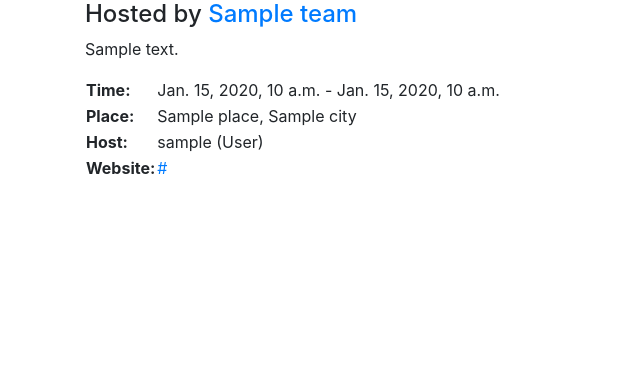
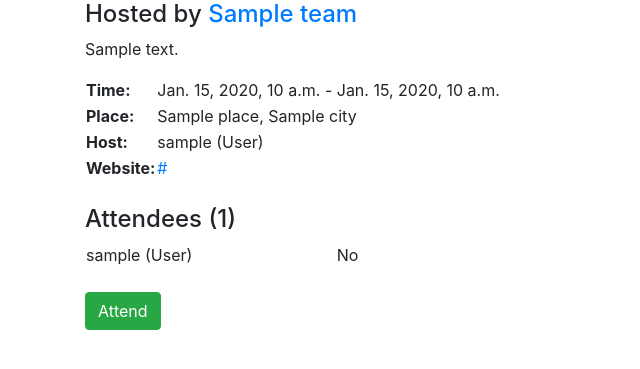
Before and after one commit to GetTogetherComm/GetTogether, a Django app: page /events/1/1/ in a window 1280 px wide. Shown: the part 126-495 px from the top of the page, without its empty margins (0-640 px from the left). Run offline with Django 3.2, Linux system fonts and the light colour scheme; tables that the repository leaves empty hold one stand-in row (values such as "Sample post"); some libraries are stand-ins or nearby versions.

Commit message:
Add ability to mark yourself as attending an event

```diff
--- a/events/admin.py
+++ b/events/admin.py
@@ -43,3 +43,4 @@ class EventAdmin(admin.ModelAdmin):
 admin.site.register(Event, EventAdmin)
 
 admin.site.register(Member)
+admin.site.register(Attendee)
--- a/events/models/events.py
+++ b/events/models/events.py
@@ -147,5 +147,16 @@ class Attendee(models.Model):
     event = models.ForeignKey(Event, on_delete=models.CASCADE)
     user = models.ForeignKey(UserProfile, on_delete=models.CASCADE)
     role = models.SmallIntegerField(_("Role"), choices=ROLES, default=NORMAL, db_index=True)
-    status = models.SmallIntegerField(_("Attending?"), choices=STATUSES, db_index=True)
+    status = models.SmallIntegerField(_("Attending?"), choices=STATUSES, default=YES, db_index=True)
     joined_date = models.DateTimeField(default=datetime.datetime.now)
+
+    @property
+    def role_name(self):
+        return Attendee.ROLES[self.role][1]
+
+    @property
+    def status_name(self):
+        return Attendee.STATUSES[self.status+1][1]
+
+    def __str__(self):
+        return "%s at %s" % (self.user, self.event)
--- /dev/null
+++ b/events/templates/events/attendee_list.html
@@ -0,0 +1,14 @@
+
+{% if attendee_list %}
+    <table border="0" width="310px">
+    {% for attendee in attendee_list %}
+	<tr>
+		<td>{{ attendee.user }}</td>
+		<td>{{ attendee.status_name }}</td>
+		<td>{% if attendee.role > 0 %}{{ attendee.role_name }}{% endif %}</td>
+	</tr>
+    {% endfor %}
+    </table>
+{% else %}
+    <p>No attendees yet.</p>
+{% endif %}
--- a/events/templates/events/event_list.html
+++ b/events/templates/events/event_list.html
@@ -4,9 +4,8 @@
     {% for event in events_list %}
 	<tr>
 		<td><a href="{% url 'show-event' event.id event.slug %}">{{ event.name }}</a></td>
-		<td><a href="{% url 'show-team' event.team.id %}">{{ event.team.name }}</a></td>
+		<td>{{ event.place }}</td>
 		<td>{{ event.start_time }}</td>
-		<td>{{ event.place }}</td>
 	</tr>
     {% endfor %}
     </table>
--- a/get_together/templates/get_together/show_event.html
+++ b/get_together/templates/get_together/show_event.html
@@ -5,7 +5,17 @@
 
 <h4>Hosted by <a href="{% url "show-team" team.id %}">{{ team.name }}</a></h4>
 {% include "events/event_details.html" %}
+<br/>
 
+<h4>Attendees ({{attendee_list.count}})</h4>
+{% include "events/attendee_list.html" with attendee_list=attendee_list %}
+<br/>
+
+{% if not is_attending %}
+<form action="{% url 'attend-event' event.id %}" method="get">
+<button type="submit" class="btn btn-success">Attend</button>
+</form>
+{% endif %}
 {% if can_edit_event %}
 <form action="{% url 'edit-event' event.id %}" method="get">
 <button type="submit" class="btn btn-secondary">Edit Event</button>
--- a/get_together/templates/get_together/show_team.html
+++ b/get_together/templates/get_together/show_team.html
@@ -9,6 +9,8 @@
 
 <h4>Upcoming Events</h4>
 {% include "events/event_list.html" %}
+<br/>
+
 {% if can_create_event %}
 <br />
 <form action="{% url 'create-event' team.id %}" method="get">
--- a/get_together/urls.py
+++ b/get_together/urls.py
@@ -40,6 +40,7 @@ urlpatterns = [
     path('team/<int:team_id>/+leave/', event_views.leave_team, name='leave-team'),
     path('team/<int:team_id>/+create-event/', views.create_event, name='create-event'),
     path('events/<int:event_id>/+edit/', views.edit_event, name='edit-event'),
+    path('events/<int:event_id>/+attend/', event_views.attend_event, name='attend-event'),
     path('events/<int:event_id>/<str:event_slug>/', views.show_event, name='show-event'),
 
     path('places/', views.places_list, name='places'),
--- a/get_together/views.py
+++ b/get_together/views.py
@@ -7,7 +7,7 @@ from django.http import HttpResponse, JsonResponse
 from events.models.profiles import Team, UserProfile, Member
 from events.forms import TeamForm, NewTeamForm, TeamEventForm, NewTeamEventForm, NewPlaceForm
 
-from events.models.events import Event, Place
+from events.models.events import Event, Place, Attendee
 
 import datetime
 import simplejson
@@ -97,7 +97,7 @@ def teams_list(request, *args, **kwargs):
 
 def show_team(request, team_id, *args, **kwargs):
     team = Team.objects.get(id=team_id)
-    team_events = Event.objects.filter(team=team)
+    team_events = Event.objects.filter(team=team, end_time__gt=datetime.datetime.now()).order_by('start_time')
     context = {
         'team': team,
         'events_list': team_events,
@@ -202,6 +202,8 @@ def show_event(request, event_id, event_slug):
     context = {
         'team': event.team,
         'event': event,
+        'is_attending': request.user.profile in event.attendees.all(),
+        'attendee_list': Attendee.objects.filter(event=event),
         'can_edit_event': request.user.profile.can_edit_event(event),
     }
     return render(request, 'get_together/show_event.html', context)
```
Also changed, not shown: events/views.py (+13 -1 lines).
